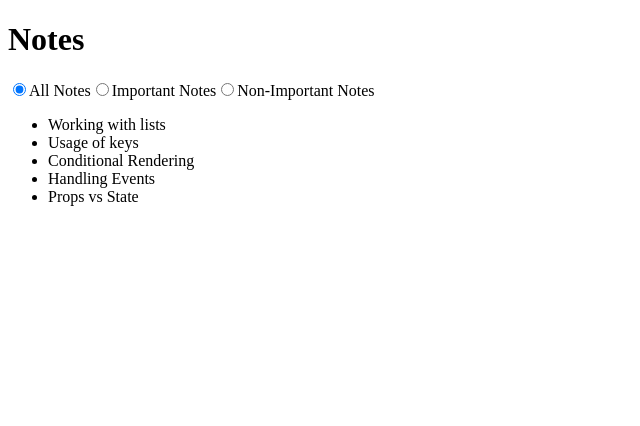
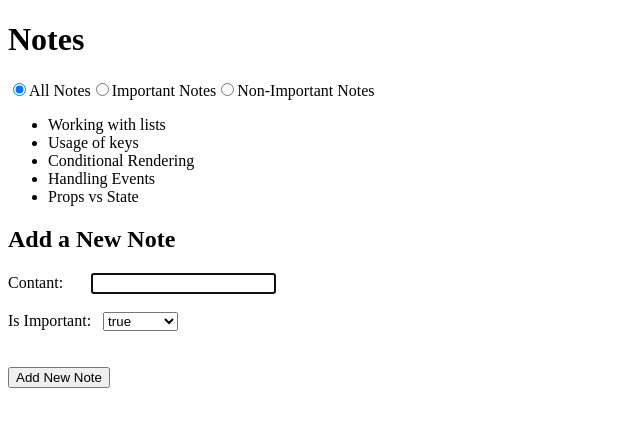
Before and after one commit to crhbala/react-b48, a React (Vite) app: page / in a window 1280 px wide. Shown: the top 426 px of the page, without its empty margins (0-640 px from the left). Built offline with nearby package versions, Linux system fonts and the light colour scheme.

Commit message:
Creat + Read --CRUD with React

```diff
--- a/src/App.jsx
+++ b/src/App.jsx
@@ -1,9 +1,37 @@
-import React, { useState } from 'react';
+import React, { useEffect, useRef, useState } from 'react';
 
 function App(props) {
     //define state
     const [notes, setNotes] = useState(props.notes);
     const [showStatus, setShowStatus] = useState('all');
+
+    //status for adding new note form
+    const [newNoteContant, setNewNoteContant] = useState('');
+    const [newNoteImportant, setNewNoteImportant] = useState('');
+
+    const newNoteContantRef = useRef(null);
+    useEffect(() => {
+        newNoteContantRef.current.focus();
+    }, [])
+
+    const addNote = (event) => {
+        event.preventDefault();
+        console.log(newNoteContant,newNoteImportant);
+
+        //create a new note subject
+        let noteObject = {
+            id: notes.length + 1,
+            content: newNoteContant,
+            important: newNoteImportant === 'true',
+        }
+        setNotes(notes.concat(noteObject));
+
+        //clear the inputs
+        setNewNoteContant('');
+        setNewNoteImportant('');
+
+
+    }
 
     const handleStatusChange = (event) => {
         // console.log(event.target.value);
@@ -67,6 +95,34 @@
                   )
               }
           </ul>
+          <h2>Add a New Note</h2>
+          <form onSubmit={addNote}>
+              <label>
+                  Contant: &nbsp;&nbsp;&nbsp;&nbsp;&nbsp;&nbsp;
+                  <input
+                      onChange={(e) => setNewNoteContant(e.target.value)}
+                      value={newNoteContant}
+                      ref={newNoteContantRef}
+                      required
+                  />
+              </label>
+              <br />
+               <br />
+              <label>
+                  Is Important: &nbsp;&nbsp;
+                  <select
+                      onChange={(e) => setNewNoteImportant(e.target.value)}
+                      value={newNoteImportant}
+                      required
+                  >
+                      <option disabled>--select--</option>
+                      <option>true</option>
+                      <option>false</option>
+                  </select>
+              </label>
+              <br /><br /><br />
+              <button type='submit'>Add New Note</button>
+          </form>
     </div>
   )
 }
```
